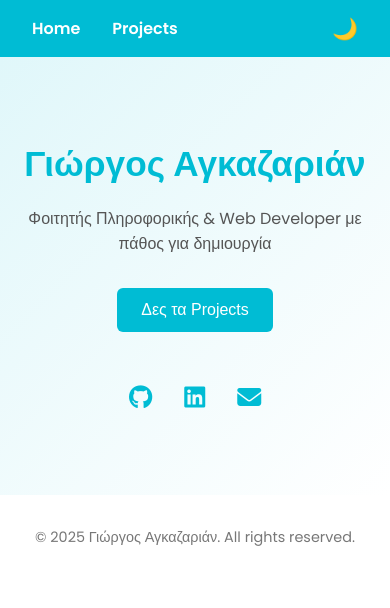
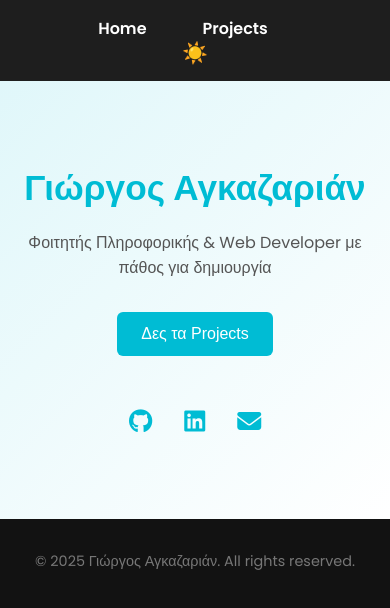
Before and after one commit to Gogolinos/portfolio, a plain HTML site: page index.html in a window 390 px wide. Both pictures are taken after a click on the button "Toggle dark mode". Drawn offline with Linux system fonts and the light colour scheme.

Commit message:
merikes dioruosis

```diff
--- a/index.html
+++ b/index.html
@@ -5,8 +5,9 @@
   <meta name="viewport" content="width=device-width, initial-scale=1" />
   <title>Γιώργος Αγκαζαριάν - Portfolio</title>
 
-  <!-- Google Fonts -->
-  <link href="https://fonts.googleapis.com/css2?family=Poppins:wght@400;600&display=swap" rel="stylesheet" />
+  <!-- Google Fonts + FontAwesome -->
+  <link href="https://fonts.googleapis.com/css2?family=Poppins:wght@400;600&display=swap" rel="stylesheet">
+  <script src="https://kit.fontawesome.com/a076d05399.js" crossorigin="anonymous"></script>
 
   <style>
     :root {
@@ -24,6 +25,7 @@
       font-family: 'Poppins', sans-serif;
       background: #ffffff;
       color: #333;
+      transition: background 0.3s, color 0.3s;
     }
 
     nav {
@@ -33,19 +35,33 @@
       top: 0;
       z-index: 1000;
       display: flex;
-      justify-content: center;
-      gap: 2rem;
+      justify-content: space-between;
+      align-items: center;
     }
 
     nav a {
       color: white;
+      margin-right: 1.5rem;
       text-decoration: none;
       font-weight: 600;
-      transition: 0.3s;
+      transition: color 0.3s;
     }
 
     nav a:hover {
       color: #e0f7fa;
+    }
+
+    #darkModeToggle {
+      background: none;
+      border: none;
+      font-size: 1.3rem;
+      cursor: pointer;
+      color: white;
+      transition: transform 0.3s;
+    }
+
+    #darkModeToggle:hover {
+      transform: scale(1.2);
     }
 
     .hero {
@@ -91,7 +107,7 @@
     .socials a {
       color: var(--main-color);
       font-size: 1.5rem;
-      transition: 0.3s;
+      transition: color 0.3s;
     }
 
     .socials a:hover {
@@ -105,39 +121,6 @@
       color: #777;
     }
 
-    @media (max-width: 600px) {
-      .hero h1 {
-        font-size: 2.2rem;
-      }
-      .hero p {
-        font-size: 1rem;
-      }
-    }
-
-  body {
-  transition: background 0.3s, color 0.3s;
-}
-
-nav {
-  display: flex;
-  justify-content: space-between;
-  align-items: center;
-}
-
-#darkModeToggle {
-  background: none;
-  border: none;
-  font-size: 1.3rem;
-  cursor: pointer;
-  color: white;
-  transition: transform 0.3s;
-}
-
-#darkModeToggle:hover {
-  transform: scale(1.2);
-}
-
-/* Dark mode classes */
     body.dark {
       background-color: #121212;
       color: #e0e0e0;
@@ -147,20 +130,22 @@ body.dark nav {
       background-color: #1e1e1e;
     }
 
-body.dark .card {
-  background-color: #1e1e1e;
-  color: #e0e0e0;
+    @media (max-width: 600px) {
+      .hero h1 {
+        font-size: 2.2rem;
       }
-
+      .hero p {
+        font-size: 1rem;
+      }
+      nav {
+        flex-direction: column;
+        align-items: center;
+      }
+    }
   </style>
-
-  <!-- FontAwesome icons (socials) -->
-  <script src="https://kit.fontawesome.com/a076d05399.js" crossorigin="anonymous"></script>
 </head>
 
 <body>
-
-  <!-- Navbar -->
   <nav>
     <div style="display: flex; gap: 2rem; align-items: center;">
       <a href="index.html">Home</a>
@@ -169,8 +154,6 @@ body.dark .card {
     <button id="darkModeToggle" title="Toggle dark mode">🌙</button>
   </nav>
 
-
-  <!-- Hero Section -->
   <section class="hero">
     <h1>Γιώργος Αγκαζαριάν</h1>
     <p>Φοιτητής Πληροφορικής & Web Developer με πάθος για δημιουργία</p>
@@ -187,5 +170,14 @@ body.dark .card {
     © 2025 Γιώργος Αγκαζαριάν. All rights reserved.
   </footer>
 
+  <script>
+    const toggleBtn = document.getElementById("darkModeToggle");
+    const body = document.body;
+
+    toggleBtn.addEventListener("click", () => {
+      body.classList.toggle("dark");
+      toggleBtn.textContent = body.classList.contains("dark") ? "☀️" : "🌙";
+    });
+  </script>
 </body>
 </html>
```
Also changed, not shown: projects.html (+33 -48 lines). Lines whose indentation alone changed are shown as unchanged.
